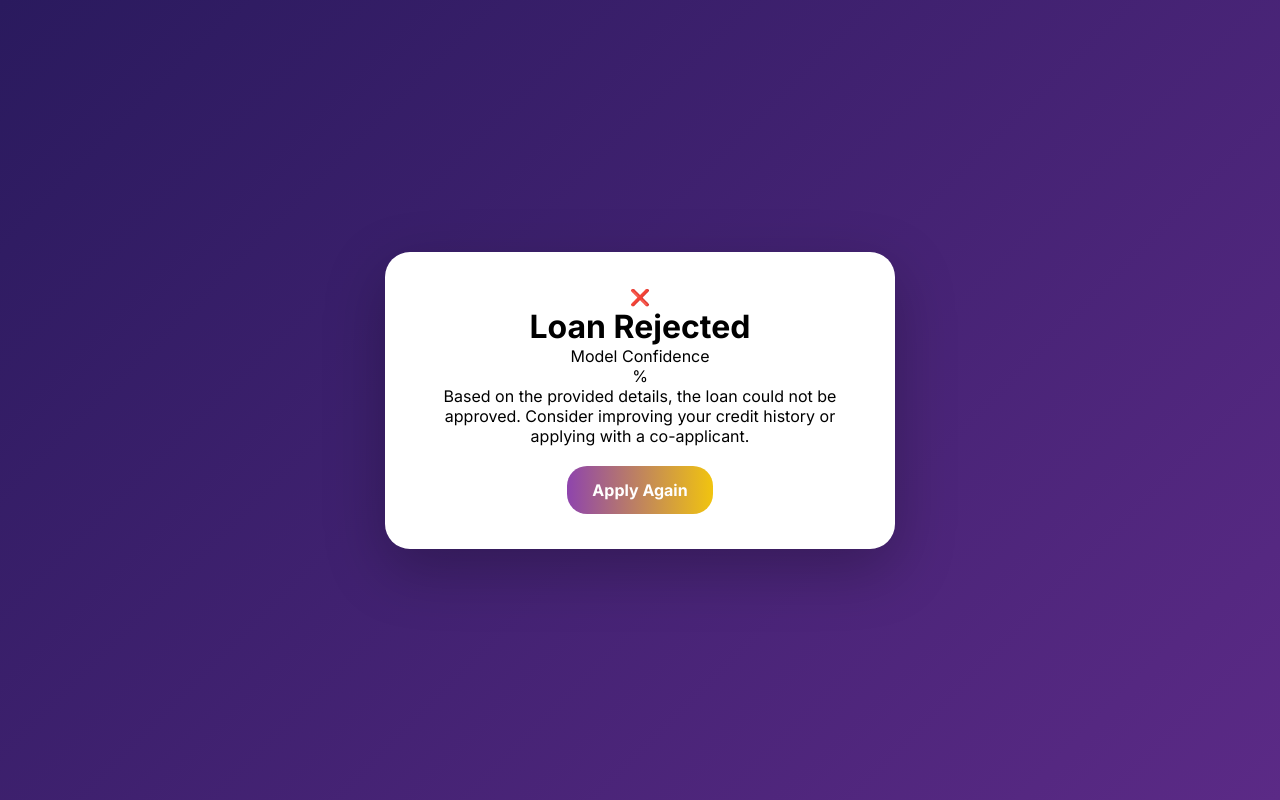
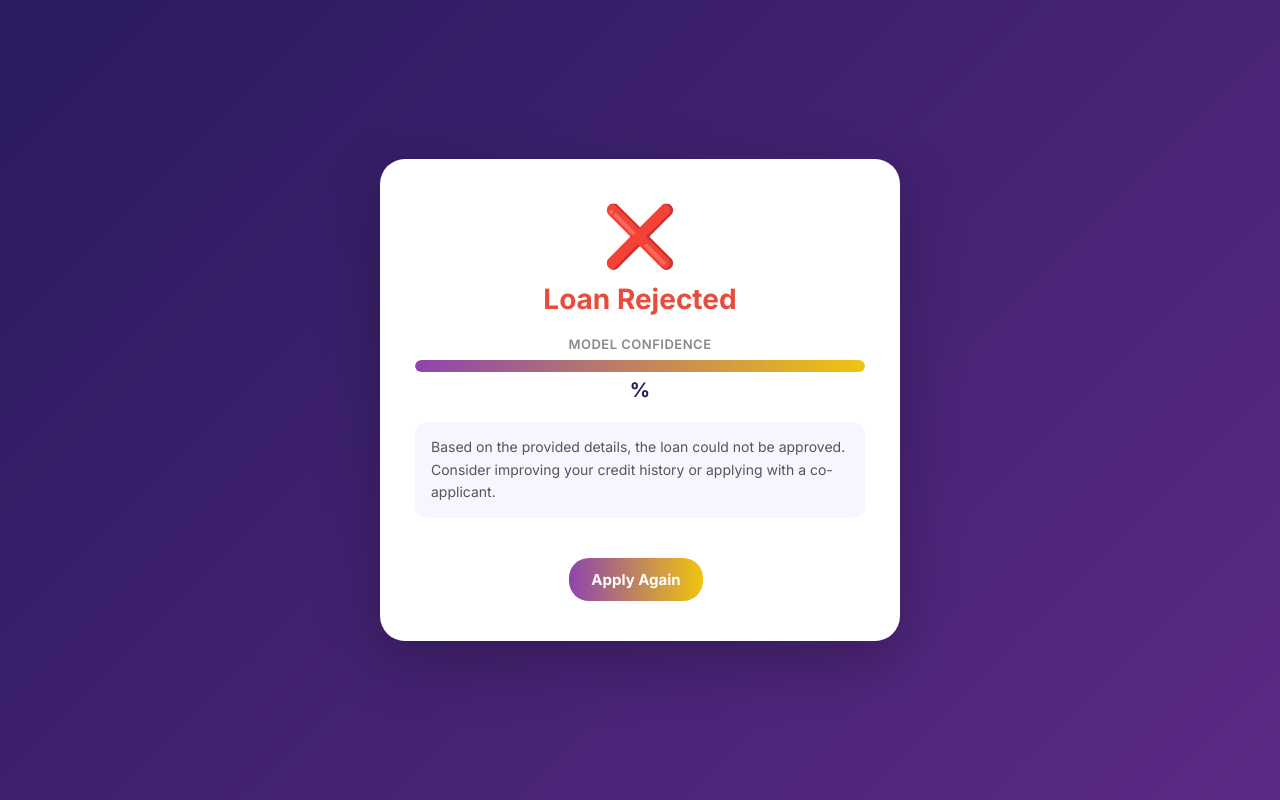
Before and after one commit to hassan-ali786/loan-approval-system, a Flask app: template templates/result.html in a window 1280 px wide. Run offline with Flask 3, Linux system fonts and the light colour scheme; the template is opened without the code that fills it, so the values that code supplies are empty; parts of the project's set-up code (start-up, migrations or seed data) failed here and were passed over.

Commit message:
add confidence bar, error box, result colors to CSS

```diff
--- a/static/css/style.css
+++ b/static/css/style.css
@@ -18,7 +18,7 @@ body {
 /* Container */
 .container {
     width: 100%;
-    max-width: 550px;
+    max-width: 560px;
     padding: 20px;
 }
 
@@ -89,26 +110,29 @@ body {
     margin-bottom: 6px;
     font-weight: 600;
     color: #2a1a5e;
+    font-size: 13px;
 }
 .form-group input,
 .form-group select {
     width: 100%;
-    padding: 12px 14px;
-    border-radius: 15px;
+    padding: 11px 14px;
+    border-radius: 12px;
     border: 1px solid #ccc;
     outline: none;
     transition: all 0.3s ease;
     background: #fdfbff;
+    font-size: 14px;
+    margin-bottom: 12px;
 }
 .form-group input:focus,
 .form-group select:focus {
     border-color: #8e44ad;
-    box-shadow: 0 0 10px rgba(142, 68, 173, 0.25);
+    box-shadow: 0 0 8px rgba(142, 68, 173, 0.2);
 }
 
 /* Buttons */
 .btn {
-    padding: 14px 25px;
+    padding: 12px 22px;
     border: none;
     border-radius: 20px;
     background: linear-gradient(90deg, #8e44ad, #f1c40f);
@@ -116,20 +140,82 @@ body {
     font-weight: 700;
     cursor: pointer;
     transition: all 0.3s ease;
-    margin-top: 20px;
+    margin-top: 15px;
+    margin-right: 8px;
     display: inline-block;
-    font-size: 16px;
+    font-size: 15px;
     text-decoration: none;
 }
 .btn:hover {
     background: linear-gradient(90deg, #f1c40f, #8e44ad);
     transform: translateY(-2px);
 }
+.submit-btn {
+    background: linear-gradient(90deg, #27ae60, #2ecc71);
+}
+.submit-btn:hover {
+    background: linear-gradient(90deg, #2ecc71, #27ae60);
+}
 
-/* Result Page */
-.result-card .result-text {
-    font-size: 26px;
+/* ========================
+   RESULT PAGE
+   ======================== */
+.result-card {
+    padding: 40px 35px;
+}
+.result-icon {
+    font-size: 60px;
+    margin-bottom: 10px;
+}
+.result-heading {
+    font-size: 28px;
     font-weight: 700;
-    color: #8e44ad;
-    margin: 25px 0;
+    margin-bottom: 20px;
 }
+.result-heading.approved {
+    color: #27ae60;
+}
+.result-heading.rejected {
+    color: #e74c3c;
+}
+
+/* Confidence Bar */
+.result-subtext {
+    font-size: 13px;
+    color: #888;
+    margin-bottom: 8px;
+    font-weight: 600;
+    text-transform: uppercase;
+    letter-spacing: 0.5px;
+}
+.confidence-bar-wrap {
+    background: #eee;
+    border-radius: 20px;
+    height: 12px;
+    overflow: hidden;
+    margin-bottom: 6px;
+}
+.confidence-bar {
+    height: 100%;
+    background: linear-gradient(90deg, #8e44ad, #f1c40f);
+    border-radius: 20px;
+    transition: width 1s ease;
+}
+.confidence-label {
+    font-size: 20px;
+    font-weight: 700;
+    color: #2a1a5e;
+    margin-bottom: 20px;
+}
+
+/* Result Note */
+.result-note {
+    font-size: 14px;
+    color: #555;
+    margin-bottom: 25px;
+    line-height: 1.6;
+    background: #f9f5ff;
+    border-radius: 12px;
+    padding: 14px 16px;
+    text-align: left;
+}
```
Also changed, not shown: other parts of static/css/style.css (+27 -6 lines).
